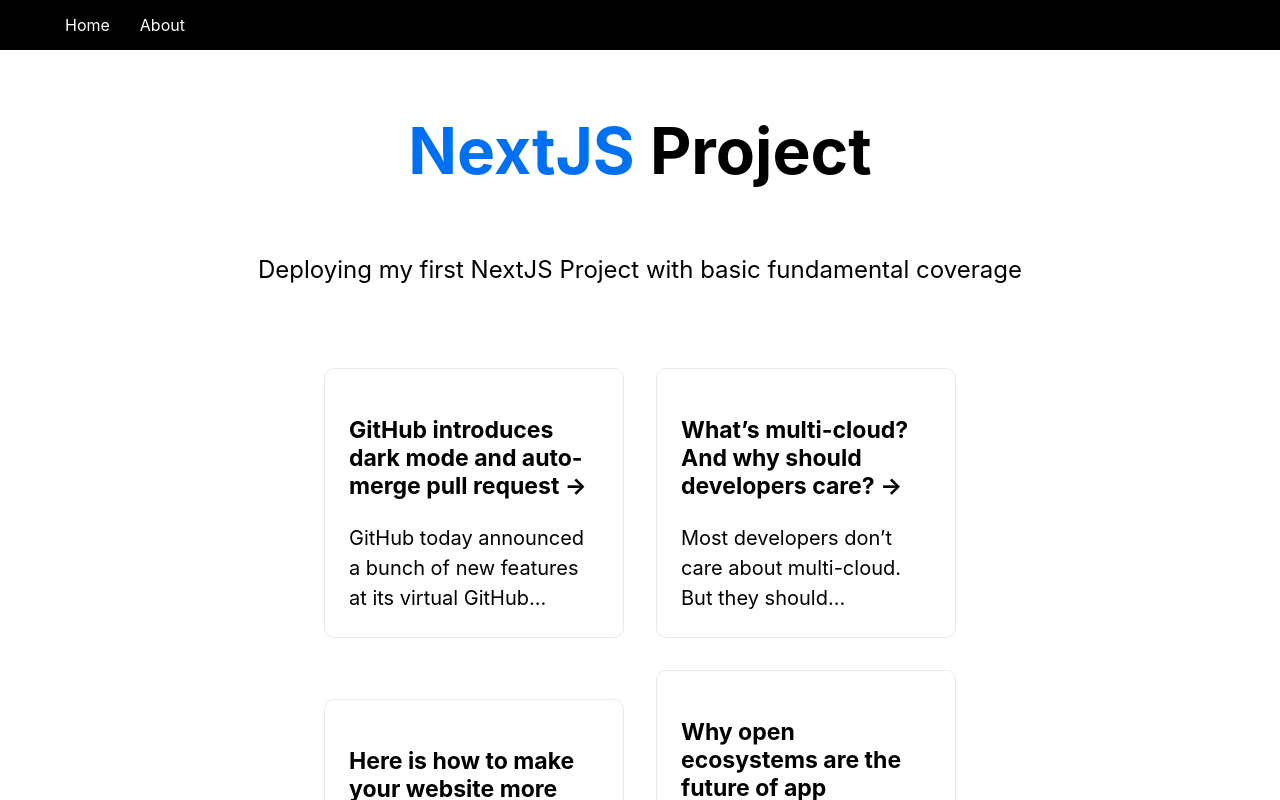
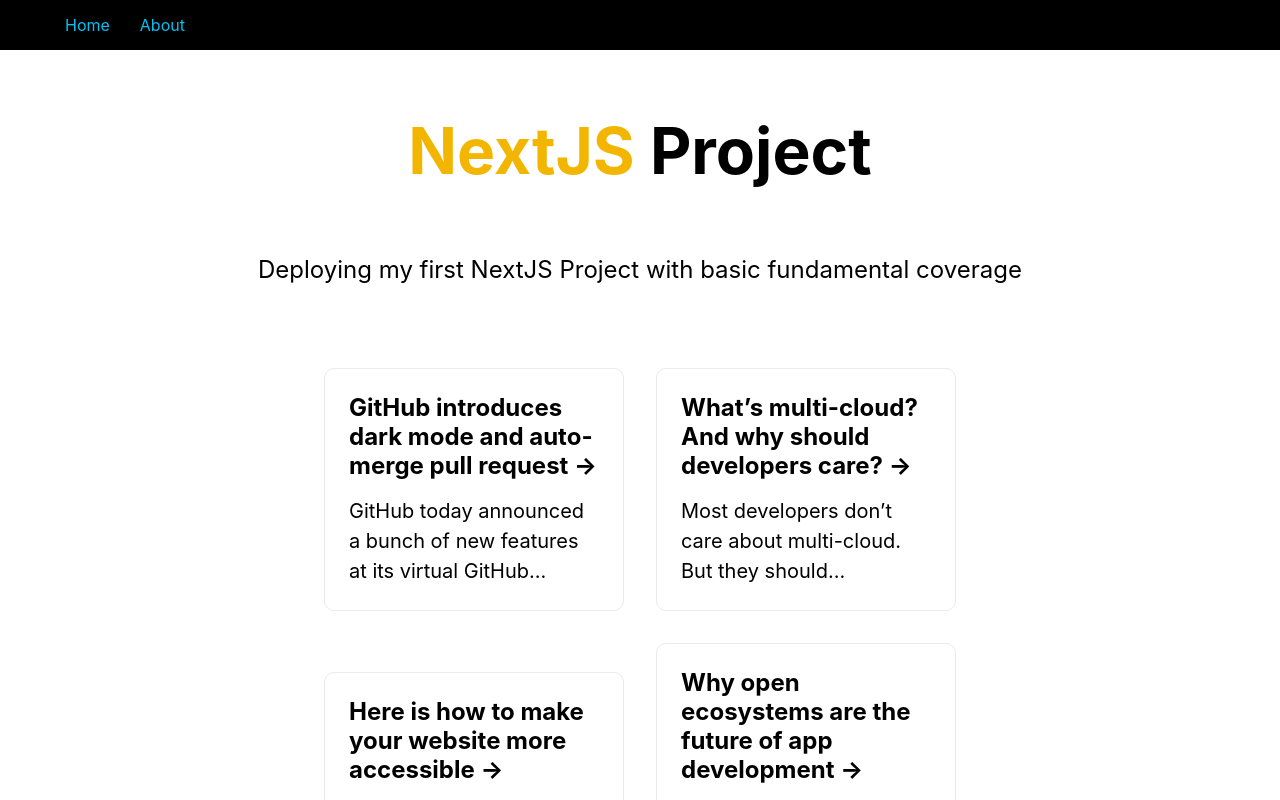
Before and after one commit to Alvintol/nextjs, a Next.js app in the folder next/: page / in a window 1280 px wide. Shown: the top 800 px of the page. Built offline with nearby package versions, Linux system fonts and the light colour scheme.

Commit message:
updates colours

```diff
--- a/next/styles/Article.module.css
+++ b/next/styles/Article.module.css
@@ -21,11 +21,11 @@
 .card:hover,
 .card:focus,
 .card:active {
-  color: #0070f3;
-  border-color: #0070f3;
+  color: #f3b600;
+  border-color: #f3b600;
 }
 
-.card h2 {
+.card h3 {
   margin: 0 0 1rem 0;
   font-size: 1.5rem;
 }
--- a/next/styles/Header.module.css
+++ b/next/styles/Header.module.css
@@ -1,6 +1,6 @@
 .title a,
 .title span {
-  color: #0070f3;
+  color: #f3b600;
   text-decoration: none;
 }
 
--- a/next/styles/globals.css
+++ b/next/styles/globals.css
@@ -7,7 +7,7 @@
 }
 
 a {
-  color: inherit;
+  color: #00c2f3;
   text-decoration: none;
 }
 
```
